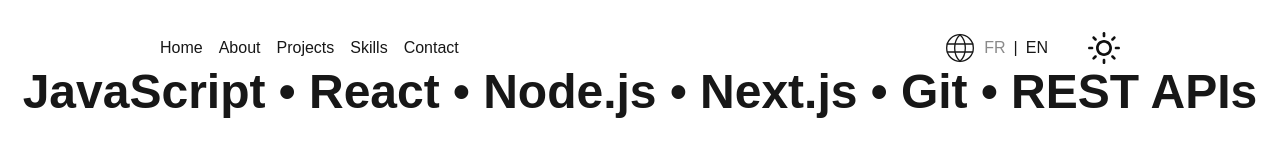
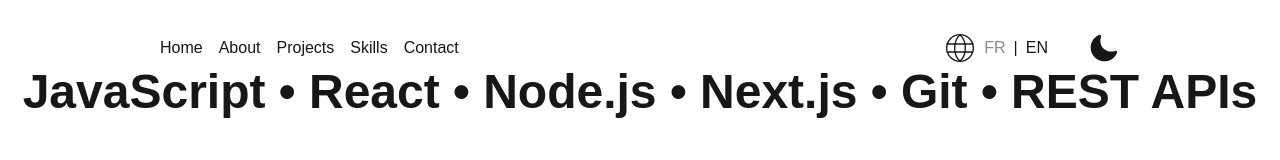
Before and after one commit to FlorianRGA/portfolio, a Next.js app: page /en in a window 1280 px wide. Shown: the top 160 px of the page. Built offline with nearby package versions, Linux system fonts and the light colour scheme.

Commit message:
Refactored some part

```diff
--- /dev/null
+++ b/src/components/ui/icons/moonIcon.js
@@ -0,0 +1,16 @@
+export default function MoonIcon({ className }) {
+  return (
+    <svg
+      className={className}
+      viewBox="0 0 24 24"
+      fill="none"
+      xmlns="http://www.w3.org/2000/svg"
+    >
+      <path
+        fillRule="evenodd"
+        clipRule="evenodd"
+        d="M8.23129 2.24048C9.24338 1.78695 10.1202 2.81145 9.80357 3.70098C8.72924 6.71928 9.38932 10.1474 11.6193 12.3765C13.8606 14.617 17.3114 15.2755 20.3395 14.1819C21.2206 13.8637 22.2173 14.7319 21.7817 15.7199C21.7688 15.7491 21.7558 15.7782 21.7427 15.8074C20.9674 17.5266 19.7272 19.1434 18.1227 20.2274C16.4125 21.3828 14.3957 22.0001 12.3316 22.0001H12.3306C9.93035 21.9975 7.6057 21.1603 5.75517 19.6321C3.90463 18.1039 2.64345 15.9797 2.18793 13.6237C1.73241 11.2677 2.11094 8.82672 3.2586 6.71917C4.34658 4.72121 6.17608 3.16858 8.20153 2.25386L8.23129 2.24048Z"
+      />
+    </svg>
+  );
+}
--- /dev/null
+++ b/src/components/ui/icons/sunIcon.js
@@ -0,0 +1,24 @@
+export default function SunIcon({ className }) {
+  return (
+    <svg
+      className={className}
+      viewBox="0 0 24 24"
+      fill="none"
+      xmlns="http://www.w3.org/2000/svg"
+    >
+      <path d="M11 1C11 0.447715 11.4477 0 12 0C12.5523 0 13 0.447715 13 1V3C13 3.55228 12.5523 4 12 4C11.4477 4 11 3.55228 11 3V1Z" />
+      <path
+        fillRule="evenodd"
+        clipRule="evenodd"
+        d="M18 12C18 15.3137 15.3137 18 12 18C8.68629 18 6 15.3137 6 12C6 8.68629 8.68629 6 12 6C15.3137 6 18 8.68629 18 12ZM8.06167 12C8.06167 14.1751 9.82492 15.9383 12 15.9383C14.1751 15.9383 15.9383 14.1751 15.9383 12C15.9383 9.82492 14.1751 8.06167 12 8.06167C9.82492 8.06167 8.06167 9.82492 8.06167 12Z"
+      />
+      <path d="M20.4853 3.51472C20.0947 3.12419 19.4616 3.12419 19.0711 3.51472L17.6568 4.92893C17.2663 5.31946 17.2663 5.95262 17.6568 6.34315C18.0474 6.73367 18.6805 6.73367 19.0711 6.34315L20.4853 4.92893C20.8758 4.53841 20.8758 3.90524 20.4853 3.51472Z" />
+      <path d="M1 13C0.447715 13 0 12.5523 0 12C0 11.4477 0.447715 11 1 11H3C3.55228 11 4 11.4477 4 12C4 12.5523 3.55228 13 3 13H1Z" />
+      <path d="M3.51472 3.51472C3.1242 3.90524 3.1242 4.53841 3.51472 4.92893L4.92894 6.34315C5.31946 6.73367 5.95263 6.73367 6.34315 6.34315C6.73368 5.95262 6.73368 5.31946 6.34315 4.92893L4.92894 3.51472C4.53841 3.12419 3.90525 3.12419 3.51472 3.51472Z" />
+      <path d="M11 21C11 20.4477 11.4477 20 12 20C12.5523 20 13 20.4477 13 21V23C13 23.5523 12.5523 24 12 24C11.4477 24 11 23.5523 11 23V21Z" />
+      <path d="M6.34315 17.6569C5.95263 17.2663 5.31946 17.2663 4.92894 17.6569L3.51473 19.0711C3.1242 19.4616 3.1242 20.0948 3.51473 20.4853C3.90525 20.8758 4.53842 20.8758 4.92894 20.4853L6.34315 19.0711C6.73368 18.6805 6.73368 18.0474 6.34315 17.6569Z" />
+      <path d="M21 13C20.4477 13 20 12.5523 20 12C20 11.4477 20.4477 11 21 11H23C23.5523 11 24 11.4477 24 12C24 12.5523 23.5523 13 23 13H21Z" />
+      <path d="M17.6568 17.6569C17.2663 18.0474 17.2663 18.6805 17.6568 19.0711L19.0711 20.4853C19.4616 20.8758 20.0947 20.8758 20.4853 20.4853C20.8758 20.0948 20.8758 19.4616 20.4853 19.0711L19.0711 17.6569C18.6805 17.2663 18.0474 17.2663 17.6568 17.6569Z" />
+    </svg>
+  );
+}
--- a/src/components/ui/toggleThemeButton.js
+++ b/src/components/ui/toggleThemeButton.js
@@ -1,70 +1,21 @@
 import styles from "@/components/ui/toggleThemeButton.module.css";
 import { useTheme } from "@/hooks/useTheme";
+import MoonIcon from "@/components/ui/icons/moonIcon";
+import SunIcon from "@/components/ui/icons/sunIcon";
 export default function ToggleThemeButton({ dictionary }) {
-  const { theme, toggleTheme } = useTheme();
+  const { theme, toggleTheme, isMounted } = useTheme();
+  if (!isMounted) return null;
   return (
     <button
       onClick={toggleTheme}
       className={styles.toggleThemeButton}
       aria-label={dictionary.aria_label.theme}
     >
-      <svg
-        className={theme === "dark" ? styles.inactiveTheme : styles.lightIcon}
-        viewBox="0 0 24 24"
-        fill="none"
-        xmlns="http://www.w3.org/2000/svg"
-      >
-        <path
-          d="M11 1C11 0.447715 11.4477 0 12 0C12.5523 0 13 0.447715 13 1V3C13 3.55228 12.5523 4 12 4C11.4477 4 11 3.55228 11 3V1Z"
-          fill="#0F0F0F"
-        />
-        <path
-          fillRule="evenodd"
-          clipRule="evenodd"
-          d="M18 12C18 15.3137 15.3137 18 12 18C8.68629 18 6 15.3137 6 12C6 8.68629 8.68629 6 12 6C15.3137 6 18 8.68629 18 12ZM8.06167 12C8.06167 14.1751 9.82492 15.9383 12 15.9383C14.1751 15.9383 15.9383 14.1751 15.9383 12C15.9383 9.82492 14.1751 8.06167 12 8.06167C9.82492 8.06167 8.06167 9.82492 8.06167 12Z"
-          fill="#0F0F0F"
-        />
-        <path
-          d="M20.4853 3.51472C20.0947 3.12419 19.4616 3.12419 19.0711 3.51472L17.6568 4.92893C17.2663 5.31946 17.2663 5.95262 17.6568 6.34315C18.0474 6.73367 18.6805 6.73367 19.0711 6.34315L20.4853 4.92893C20.8758 4.53841 20.8758 3.90524 20.4853 3.51472Z"
-          fill="#0F0F0F"
-        />
-        <path
-          d="M1 13C0.447715 13 0 12.5523 0 12C0 11.4477 0.447715 11 1 11H3C3.55228 11 4 11.4477 4 12C4 12.5523 3.55228 13 3 13H1Z"
-          fill="#0F0F0F"
-        />
-        <path
-          d="M3.51472 3.51472C3.1242 3.90524 3.1242 4.53841 3.51472 4.92893L4.92894 6.34315C5.31946 6.73367 5.95263 6.73367 6.34315 6.34315C6.73368 5.95262 6.73368 5.31946 6.34315 4.92893L4.92894 3.51472C4.53841 3.12419 3.90525 3.12419 3.51472 3.51472Z"
-          fill="#0F0F0F"
-        />
-        <path
-          d="M11 21C11 20.4477 11.4477 20 12 20C12.5523 20 13 20.4477 13 21V23C13 23.5523 12.5523 24 12 24C11.4477 24 11 23.5523 11 23V21Z"
-          fill="#0F0F0F"
-        />
-        <path
-          d="M6.34315 17.6569C5.95263 17.2663 5.31946 17.2663 4.92894 17.6569L3.51473 19.0711C3.1242 19.4616 3.1242 20.0948 3.51473 20.4853C3.90525 20.8758 4.53842 20.8758 4.92894 20.4853L6.34315 19.0711C6.73368 18.6805 6.73368 18.0474 6.34315 17.6569Z"
-          fill="#0F0F0F"
-        />
-        <path
-          d="M21 13C20.4477 13 20 12.5523 20 12C20 11.4477 20.4477 11 21 11H23C23.5523 11 24 11.4477 24 12C24 12.5523 23.5523 13 23 13H21Z"
-          fill="#0F0F0F"
-        />
-        <path
-          d="M17.6568 17.6569C17.2663 18.0474 17.2663 18.6805 17.6568 19.0711L19.0711 20.4853C19.4616 20.8758 20.0947 20.8758 20.4853 20.4853C20.8758 20.0948 20.8758 19.4616 20.4853 19.0711L19.0711 17.6569C18.6805 17.2663 18.0474 17.2663 17.6568 17.6569Z"
-          fill="#0F0F0F"
-        />
-      </svg>
-      <svg
-        className={theme === "dark" ? styles.darkIcon : styles.inactiveTheme}
-        viewBox="0 0 24 24"
-        fill="none"
-        xmlns="http://www.w3.org/2000/svg"
-      >
-        <path
-          fillRule="evenodd"
-          clipRule="evenodd"
-          d="M8.23129 2.24048C9.24338 1.78695 10.1202 2.81145 9.80357 3.70098C8.72924 6.71928 9.38932 10.1474 11.6193 12.3765C13.8606 14.617 17.3114 15.2755 20.3395 14.1819C21.2206 13.8637 22.2173 14.7319 21.7817 15.7199C21.7688 15.7491 21.7558 15.7782 21.7427 15.8074C20.9674 17.5266 19.7272 19.1434 18.1227 20.2274C16.4125 21.3828 14.3957 22.0001 12.3316 22.0001H12.3306C9.93035 21.9975 7.6057 21.1603 5.75517 19.6321C3.90463 18.1039 2.64345 15.9797 2.18793 13.6237C1.73241 11.2677 2.11094 8.82672 3.2586 6.71917C4.34658 4.72121 6.17608 3.16858 8.20153 2.25386L8.23129 2.24048Z"
-        />
-      </svg>
+      {theme === "dark" ? (
+        <SunIcon className={styles.activeTheme} />
+      ) : (
+        <MoonIcon className={styles.activeTheme} />
+      )}
     </button>
   );
 }
--- a/src/components/ui/toggleThemeButton.module.css
+++ b/src/components/ui/toggleThemeButton.module.css
@@ -9,15 +9,9 @@
   border-radius: 50%;
   background: none;
 }
-.lightIcon {
-  width: 32px;
-  height: 32px;
-}
-.darkIcon {
+
+.activeTheme {
   width: 32px;
   height: 32px;
   fill: var(--foreground);
 }
-.inactiveTheme {
-  display: none;
-}
--- a/src/provider/themeProvider.js
+++ b/src/provider/themeProvider.js
@@ -6,6 +6,7 @@
 
 export function ThemeProvider({ children }) {
   const [theme, setTheme] = useState(null);
+  const [isMounted, setIsMounted] = useState(false);
   useEffect(() => {
     const localTheme = localStorage.getItem("theme");
     const windowTheme = window.matchMedia("(prefers-color-scheme: dark)")
@@ -15,10 +16,12 @@
     document.body.classList.remove("light", "dark");
     if (localTheme) {
       setTheme(localTheme);
+      setIsMounted(true);
       document.body.classList.add(localTheme);
     } else {
       localStorage.setItem("theme", windowTheme);
       setTheme(windowTheme);
+      setIsMounted(true);
       document.body.classList.add(windowTheme);
     }
   }, []);
@@ -35,9 +38,12 @@
       document.body.classList.add("dark");
     }
   }
+  if (!isMounted) return null;
   return (
-    <ThemeContext.Provider value={{ theme, toggleTheme }}>
+    <ThemeContext.Provider value={{ theme, toggleTheme, isMounted }}>
       {children}
     </ThemeContext.Provider>
   );
 }
+
+//I NEED TO REFACTOR THIS SHIT !! MUST BE A CLEANER WAY
```
Also changed, not shown: src/components/ui/icons/githubIcon.js (added, +10 -0 lines).
